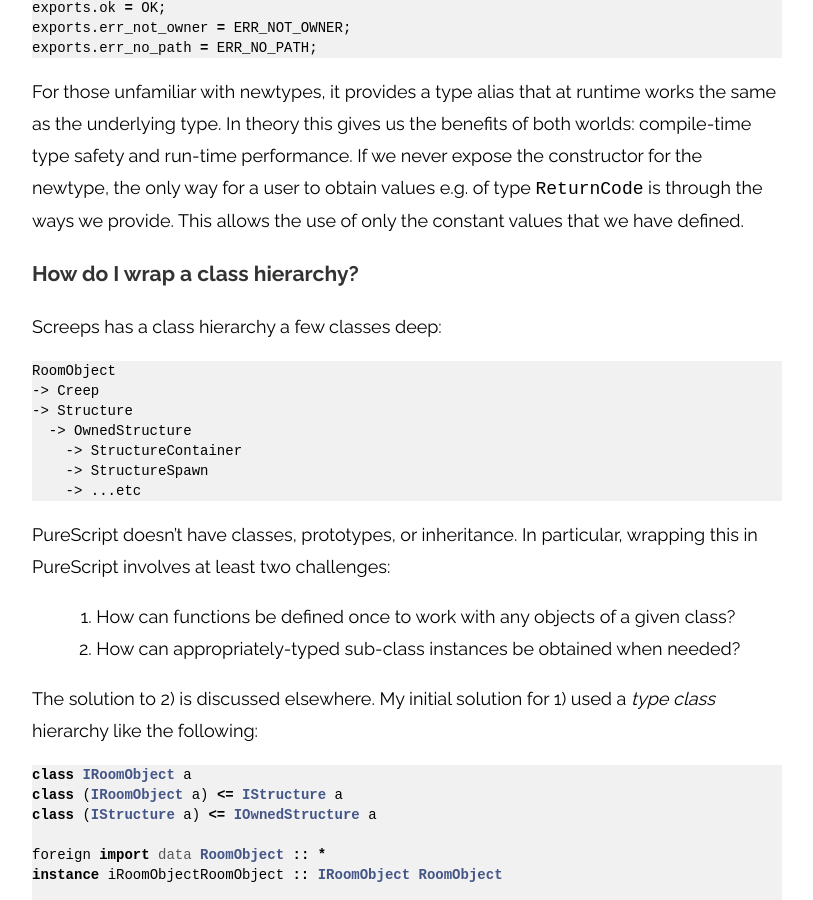
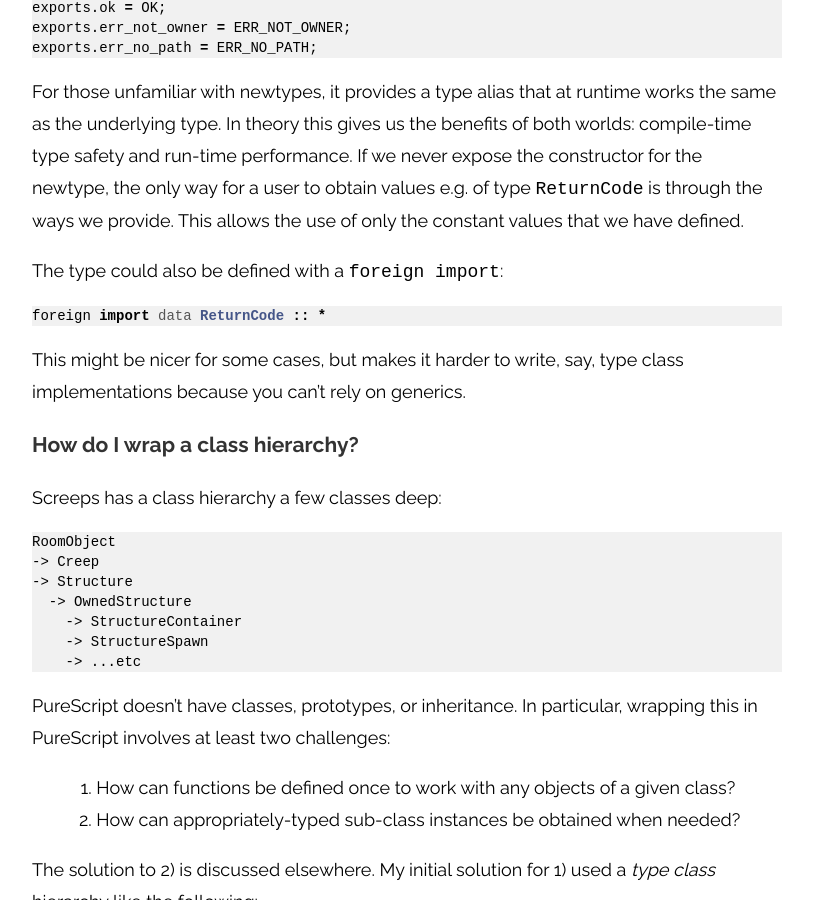
Before and after one commit to hoodunit/hoodunit.github.io, a Jekyll site: the page built from _posts/2016-09-05-purescript-ffi.md, in a window 1280 px wide and 900 px high, scrolled down 2973 px. Shown: the whole window, without its empty margins (233-1046 px from the left). Built offline with Jekyll 4.4.1, drawn with Linux system fonts in a browser that asks for light colours; Markdown is read by kramdown in place of the engine named in the settings; comment, search, counter and statistics services are not loaded.

Commit message:
Add comment about defining constants with 'foreign import'

````diff
--- a/_posts/2016-09-05-purescript-ffi.md
+++ b/_posts/2016-09-05-purescript-ffi.md
@@ -109,6 +109,14 @@ exports.err_no_path = ERR_NO_PATH;
 ```
 
 For those unfamiliar with newtypes, it provides a type alias that at runtime works the same as the underlying type. In theory this gives us the benefits of both worlds: compile-time type safety and run-time performance. If we never expose the constructor for the newtype, the only way for a user to obtain values e.g. of type `ReturnCode` is through the ways we provide. This allows the use of only the constant values that we have defined.
+
+The type could also be defined with a `foreign import`:
+
+```haskell
+foreign import data ReturnCode :: *
+```
+
+This might be nicer for some cases, but makes it harder to write, say, type class implementations because you can't rely on generics.
 
 ### How do I wrap a class hierarchy?
 
````
